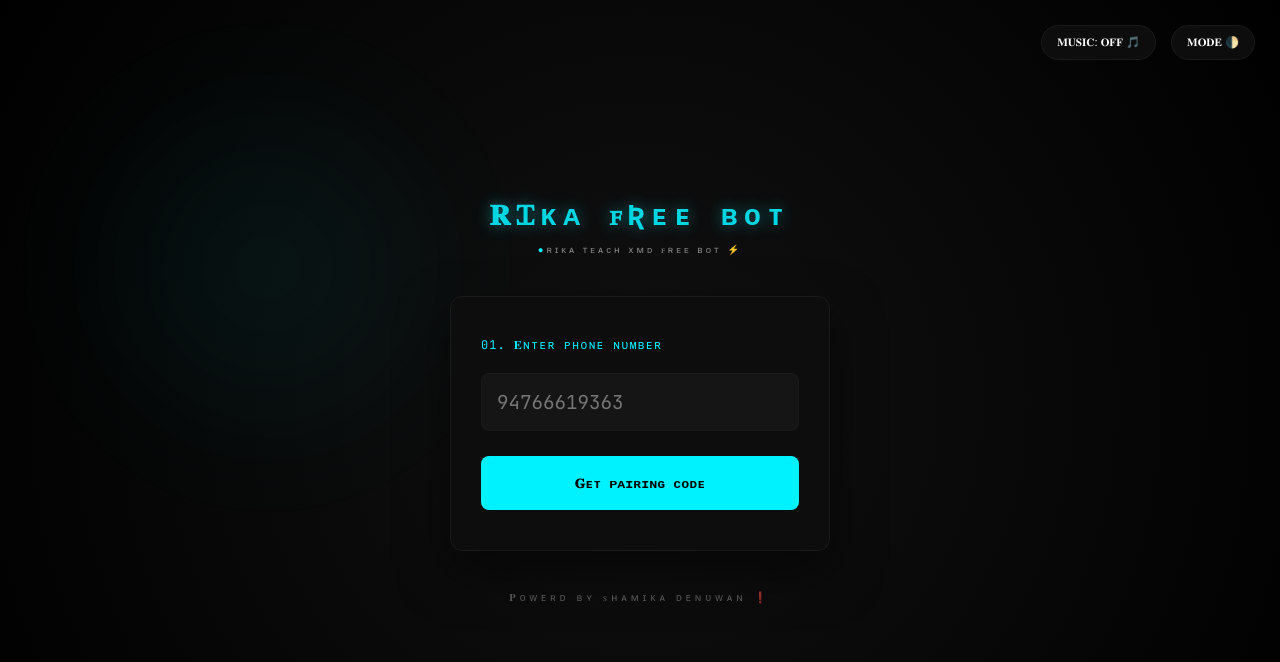
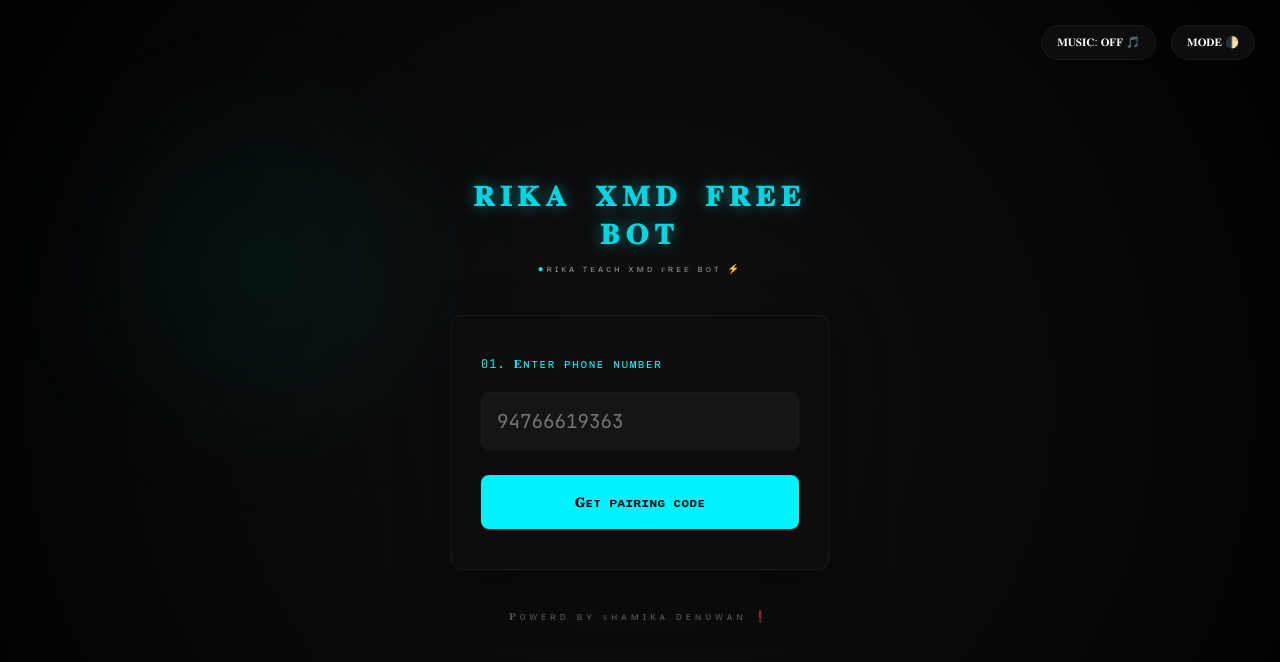
Before and after one commit to rikapaka001-ctrl/Rab, a website: page public/index.html in a window 1280 px wide. Drawn offline with Linux system fonts and the light colour scheme.

Commit message:
Update index.html

```diff
--- a/public/index.html
+++ b/public/index.html
@@ -281,7 +281,7 @@
 
 <div class="container">
     <div class="brand">
-        <h1>𝐑ɪᴋᴀ ꜰʀᴇᴇ ʙᴏᴛ</h1>
+        <h1>𝐑𝐈𝐊𝐀 𝐗𝐌𝐃 𝐅𝐑𝐄𝐄 𝐁𝐎𝐓</h1>
         <div style="font-size: 0.6rem; color: var(--muted); margin-top: 10px; letter-spacing: 3px;">
             <span style="color: var(--neon);">●</span>ʀɪᴋᴀ ᴛᴇᴀᴄʜ xᴍᴅ ꜰʀᴇᴇ ʙᴏᴛ ⚡
         </div>
```
